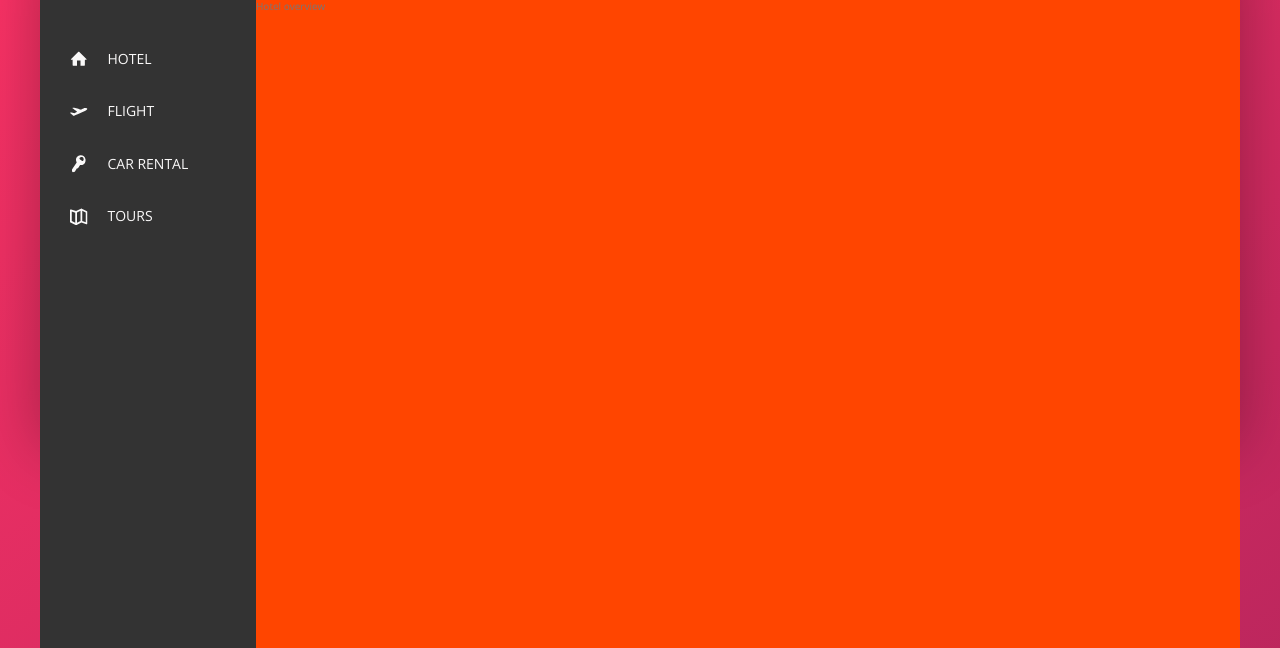
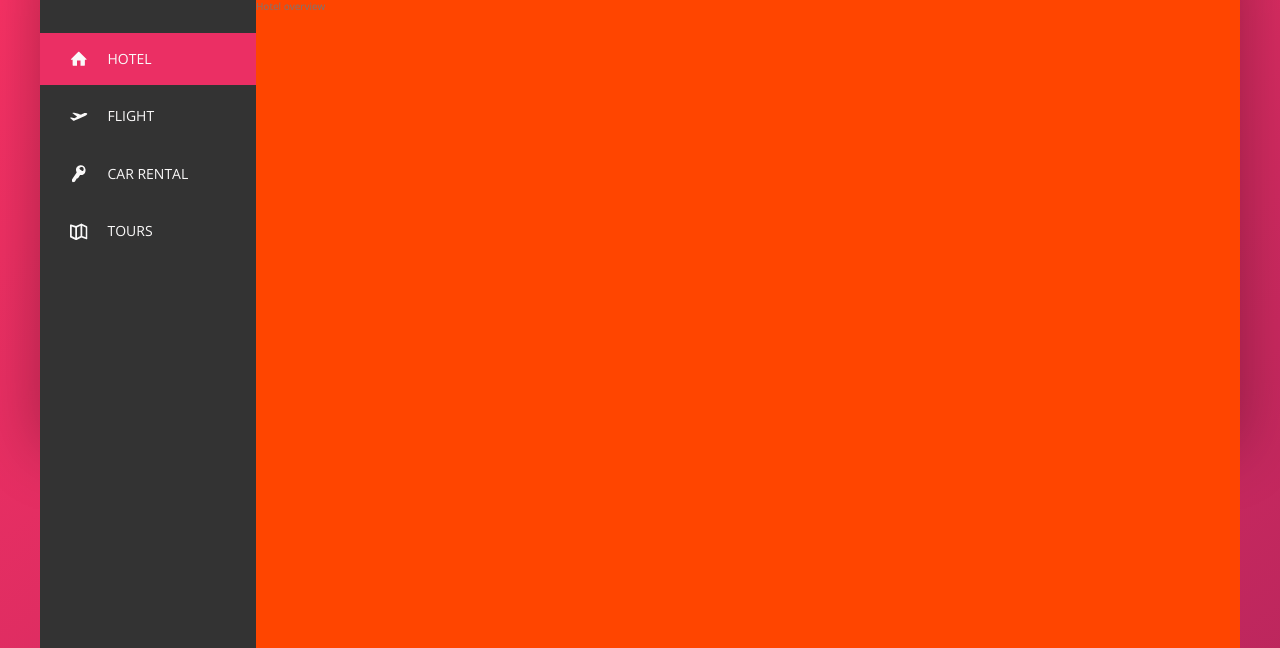
Before and after one commit to VladimirVolvakov/booking-app, a website: page index.html in a window 1280 px wide. Shown: the part 152-800 px from the top of the page. Drawn offline with nearby package versions, Linux system fonts and the light colour scheme.

Commit message:
style: add styles for links animation of nav.sidebar

```diff
--- a/index.html
+++ b/index.html
@@ -55,7 +55,7 @@
       <div class="content">
         <nav class="sidebar">
           <ul class="side-nav">
-            <li class="side-nav__item">
+            <li class="side-nav__item  side-nav__item--active">
               <a href="#" class="side-nav__link">
                 <svg class="side-nav__icon">
                   <use xlink:href="img/sprite.svg#icon-home"></use>
--- a/sass/components/_side-nav.scss
+++ b/sass/components/_side-nav.scss
@@ -4,11 +4,43 @@
   margin-top: 3.5rem;
 
 
-  &__item {}
+  &__item {
+    position: relative;
+
+    &:not(:last-child) {
+      margin-bottom: 0.5rem;
+    }
+  }
+
+  &__item::before {
+    content: "";
+    position: absolute;
+    top: 0;
+    left: 0;
+    height: 100%;
+    width: 0.3rem;
+    background-color: var(--color-primary);
+    transform: scaleY(0);
+    transform-origin: center;
+    transition: transform 0.2s,
+                width 0.4s cubic-bezier(1, 0, 0, 1) 0.2s,
+                background-color 0.1s;
+  }
+
+  &__item:hover::before,
+  &__item--active::before {
+    transform: scaleY(1);
+    width: 100%;
+  }
+
+  &__item:active::before {
+    background-color: var(--color-primary-light);
+  }
 
   &__link {
     &:link,
     &:visited {
+      position: relative;
       color: var(--color-grey-light-1);
       text-decoration: none;
       text-transform: uppercase;
@@ -16,6 +48,7 @@
       padding: 1.5rem 3rem;
       display: flex;
       align-items: center;
+      z-index: 10;
     }
   }
 
```
Also changed, not shown: css/style.css.
